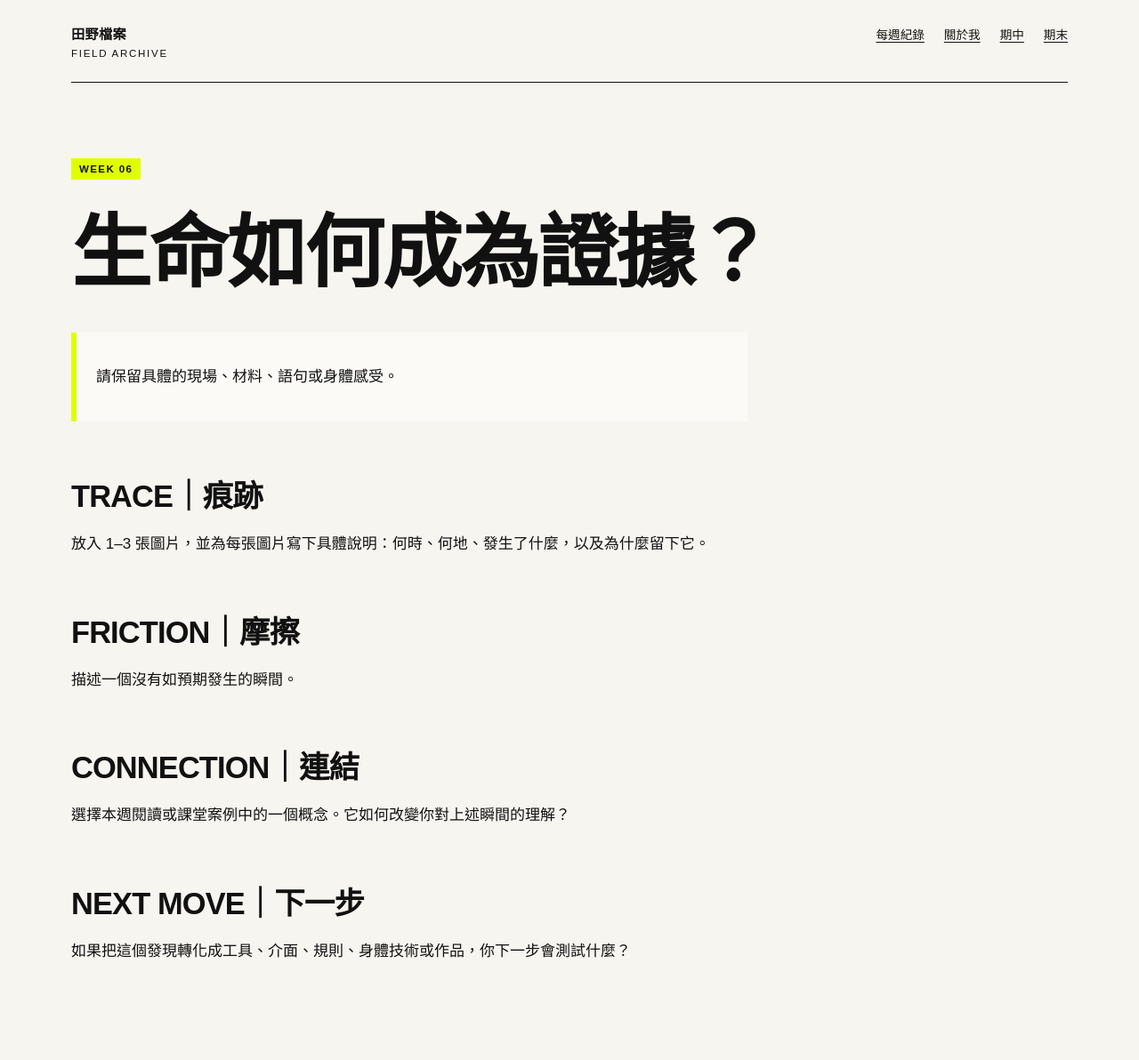
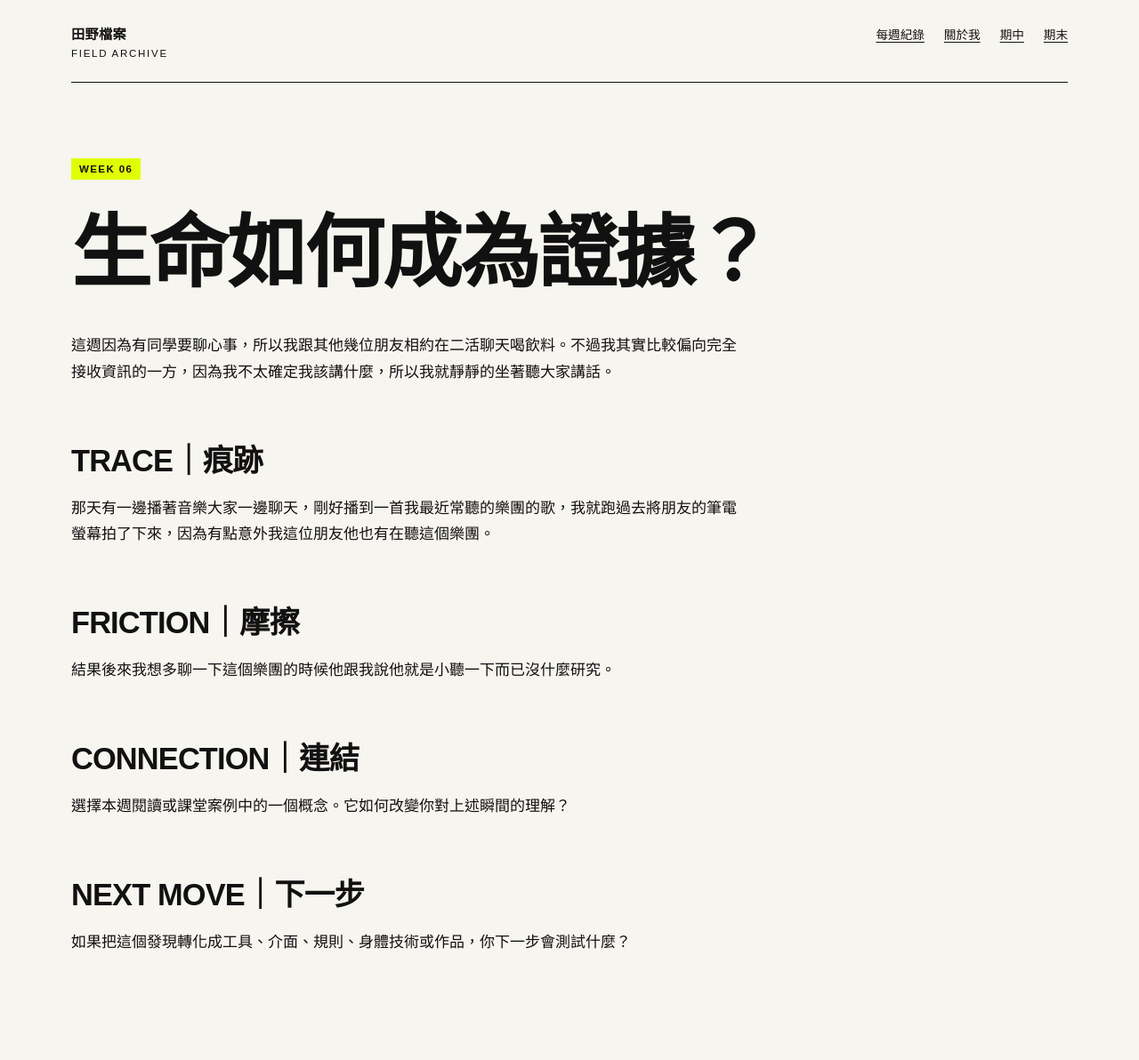
Before and after one commit to ai1103-kk/fieldworkarchive, a Jekyll site: the page built from weeks/week-06.md, in a window 1280 px wide. Shown: the whole page at 89% size. Built offline with Jekyll 4.4.1, drawn with Linux system fonts in a browser that asks for light colours.

Commit message:
Update week-06

```diff
--- a/weeks/week-06.md
+++ b/weeks/week-06.md
@@ -7,15 +7,16 @@ permalink: /weeks/week-06/
 
 # 生命如何成為證據？
 
-> 請保留具體的現場、材料、語句或身體感受。
+這週因為有同學要聊心事，所以我跟其他幾位朋友相約在二活聊天喝飲料。不過我其實比較偏向完全接收資訊的一方，因為我不太確定我該講什麼，所以我就靜靜的坐著聽大家講話。
 
 ## TRACE｜痕跡
 
-放入 1–3 張圖片，並為每張圖片寫下具體說明：何時、何地、發生了什麼，以及為什麼留下它。
+那天有一邊播著音樂大家一邊聊天，剛好播到一首我最近常聽的樂團的歌，我就跑過去將朋友的筆電螢幕拍了下來，因為有點意外我這位朋友他也有在聽這個樂團。
+
 
 ## FRICTION｜摩擦
 
-描述一個沒有如預期發生的瞬間。
+結果後來我想多聊一下這個樂團的時候他跟我說他就是小聽一下而已沒什麼研究。
 
 
 ## CONNECTION｜連結
```
